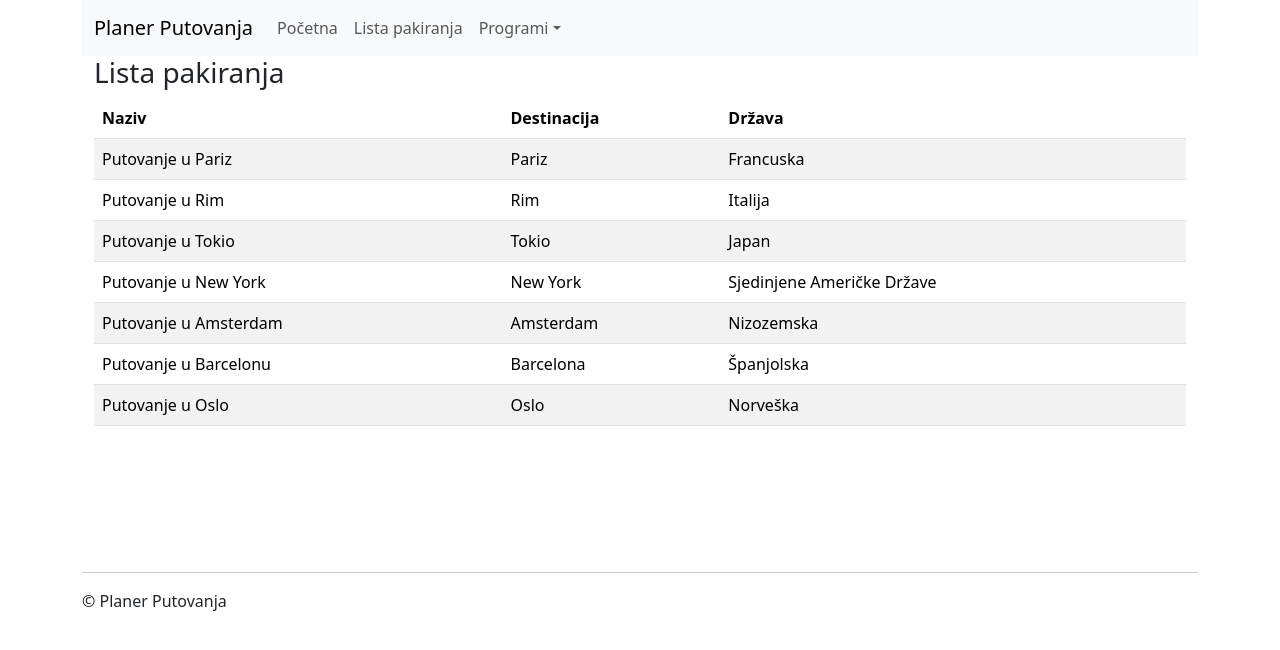
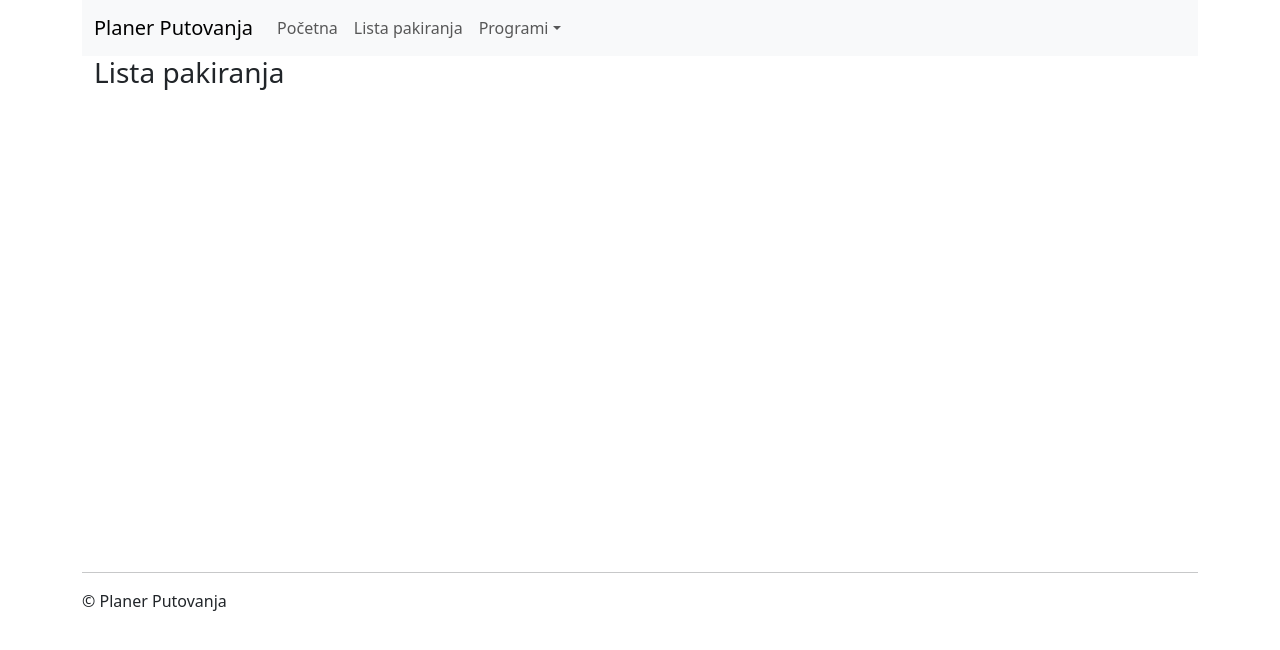
Before and after one commit to mDukic658/PlanerPutovanja, a React (Vite) app: page /lista/pakiranja in a window 1280 px wide. Shown: the top 650 px of the page. Built offline with nearby package versions, Linux system fonts and the light colour scheme.

Commit message:
prepravak izgleda liste pakiranja

```diff
--- a/src/pages/lista_pakiranja/ListaPakiranja.jsx
+++ b/src/pages/lista_pakiranja/ListaPakiranja.jsx
@@ -1,6 +1,6 @@
 import { useEffect, useState } from "react";
 import PutovanjaService from "../../services/putovanja/PutovanjaService";
-import { Table } from "react-bootstrap";
+import { Tab, Tabs } from "react-bootstrap";
 
 
 export default function ListaPakiranja() {
@@ -11,7 +11,7 @@ export default function ListaPakiranja() {
         ucitajPutovanja()
     }, [])
 
-    async function ucitajPutovanja(){
+    async function ucitajPutovanja() {
         await PutovanjaService.get().then((odgovor) => {
             setPutovanja(odgovor.data)
         })
@@ -20,28 +20,15 @@ export default function ListaPakiranja() {
     return (
         <>
 
-        <h3>Lista pakiranja</h3>
+            <h3>Lista pakiranja</h3>
 
-        <Table hover striped border>
-            <thead>
-                <tr>
-                    <th>Naziv</th>
-                    <th>Destinacija</th>
-                    <th>Država</th>
-                </tr>
-            </thead>
+            <Tabs
+                defaultActiveKey={1}
+                variant="pills"
+                className="mb-3"
+            >
 
-            <tbody>
-                {putovanja && putovanja.map((putovanje) => (
-                    <tr key={putovanje.sifra}>
-                        <td> {putovanje.naziv} </td>
-                        <td> {putovanje.destinacija} </td>
-                        <td> {putovanje.drzava} </td>
-                    </tr>
-                ))}
-            </tbody>
-
-        </Table>
+            </Tabs>
 
         </>
     )
```
